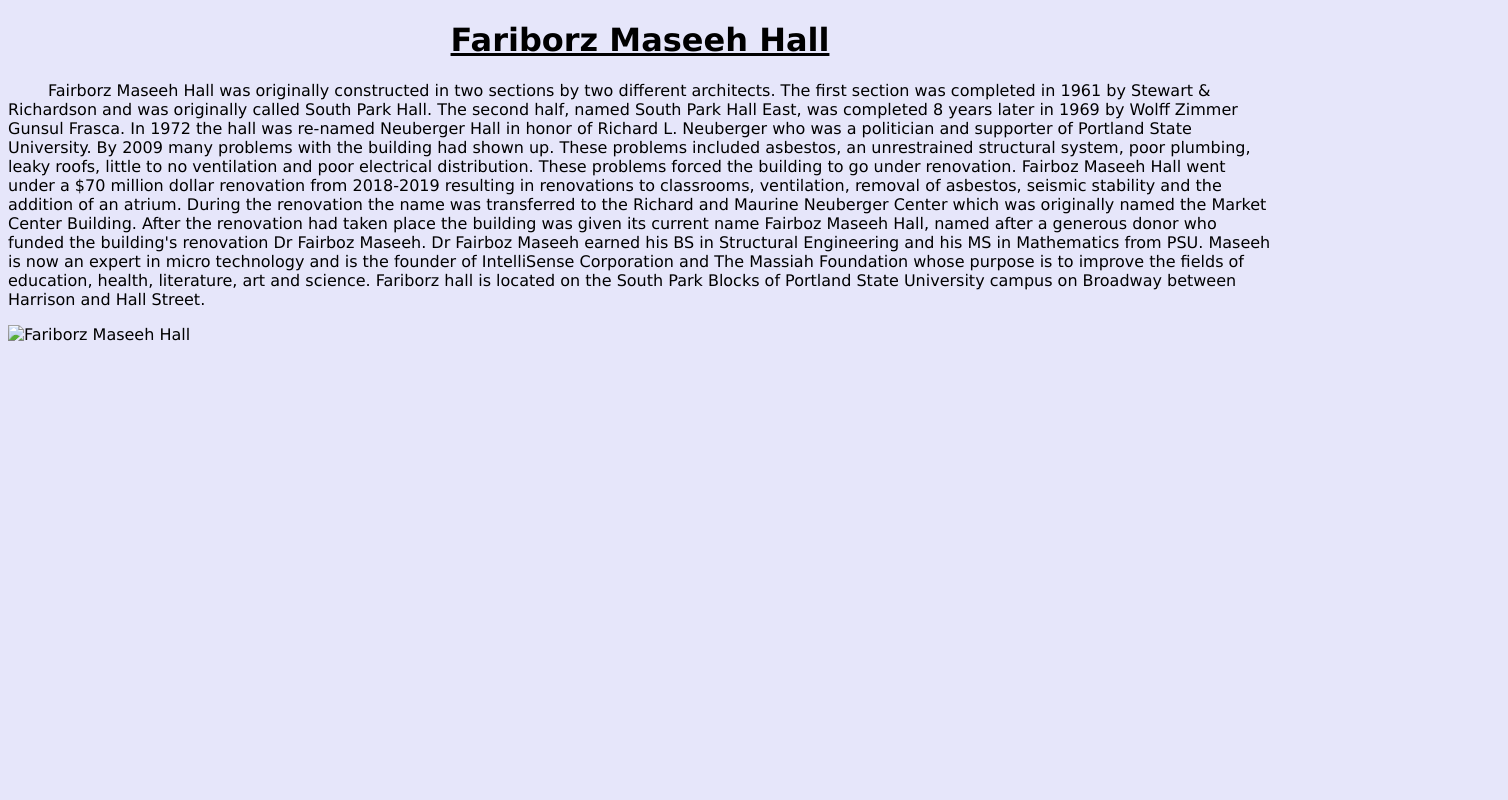
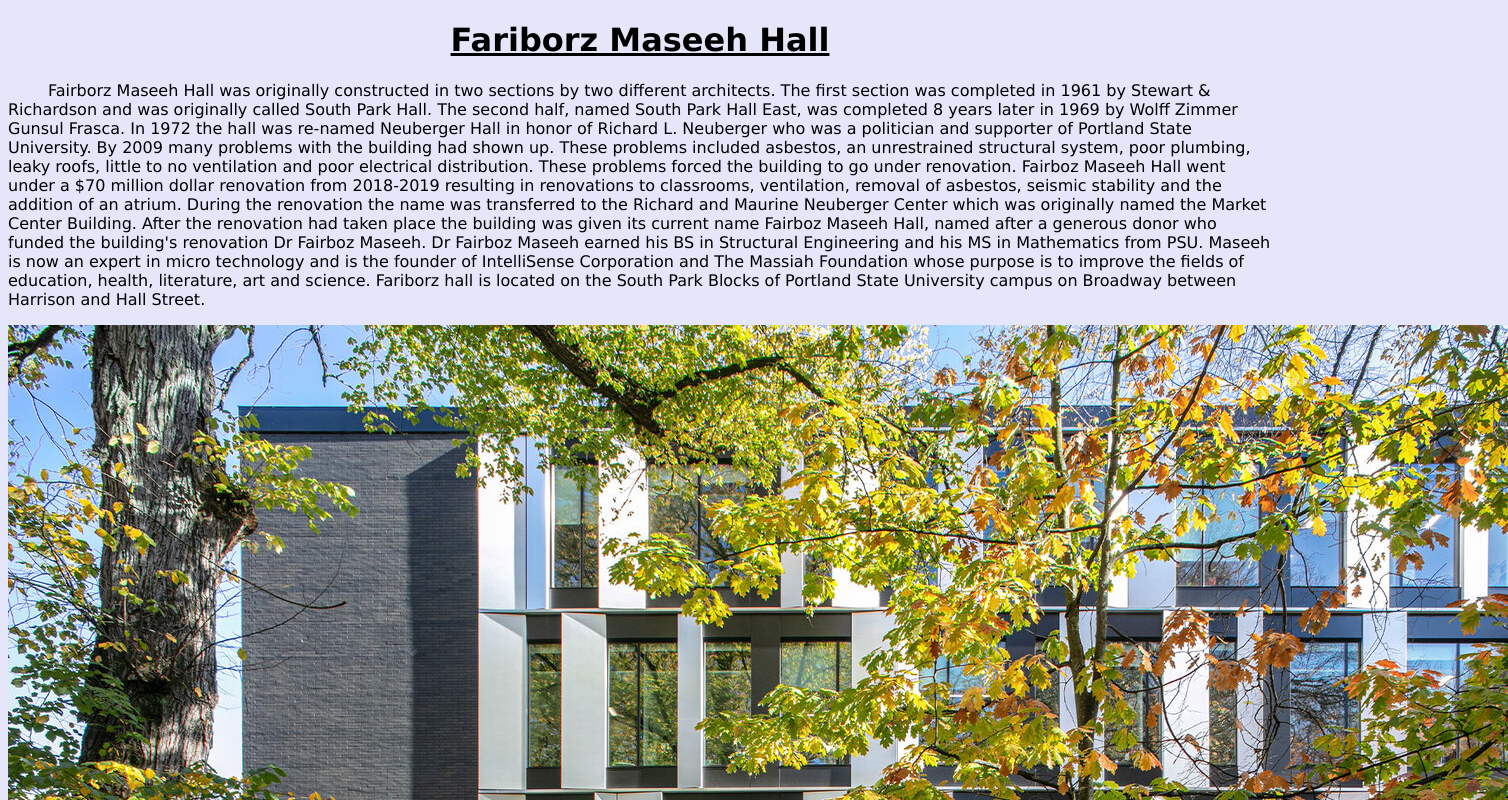
Before and after one commit to aishwaryam-psu/Flash-Coding-Group-3, a plain HTML site: page index.html in a window 1280 px wide. Shown: the top 800 px of the page, 1508 px wide, since content can reach past the window. Drawn offline with Linux system fonts and the light colour scheme.

Commit message:
Update index.html

```diff
--- a/index.html
+++ b/index.html
@@ -40,7 +40,7 @@ Fairboz Maseeh Hall went under a $70 million dollar renovation from 2018-2019 re
 During the renovation the name was transferred to the Richard and Maurine Neuberger Center which was originally named the Market Center Building.  After the renovation had taken place the building was given its current name Fairboz Maseeh Hall, named after a generous donor who funded the building's renovation Dr Fairboz Maseeh. Dr Fairboz Maseeh earned his BS in Structural Engineering and his MS in Mathematics from PSU.  Maseeh is now an expert in micro technology and is the founder of IntelliSense Corporation and The Massiah Foundation whose purpose is to improve the fields of education, health, literature, art and science.
 
 Fariborz hall is located on the South Park Blocks of Portland State University campus on Broadway between Harrison and Hall Street.</p>
-   <img src="Maseeh.jpg" alt="Fariborz Maseeh Hall">
+   <img src="pictures/Maseeh.jpg" alt="Fariborz Maseeh Hall">
 
    </body>
 
```
